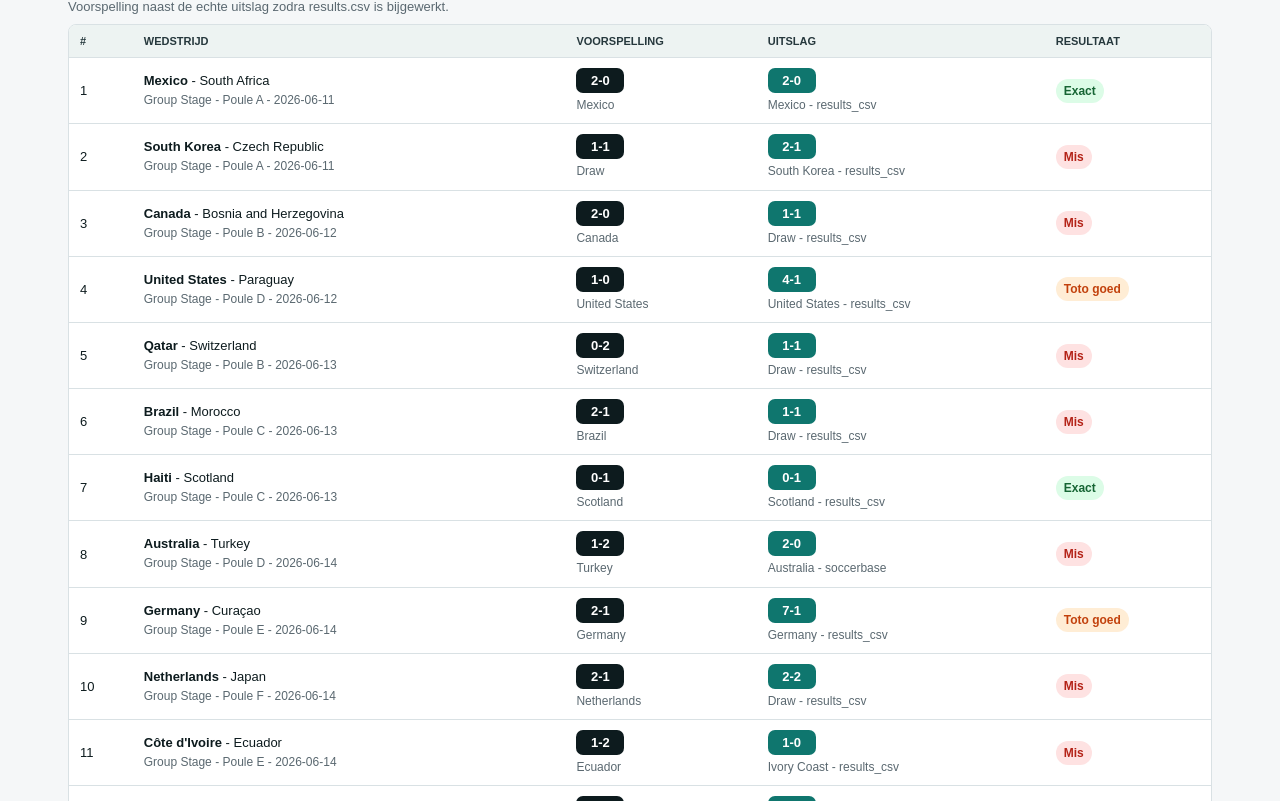
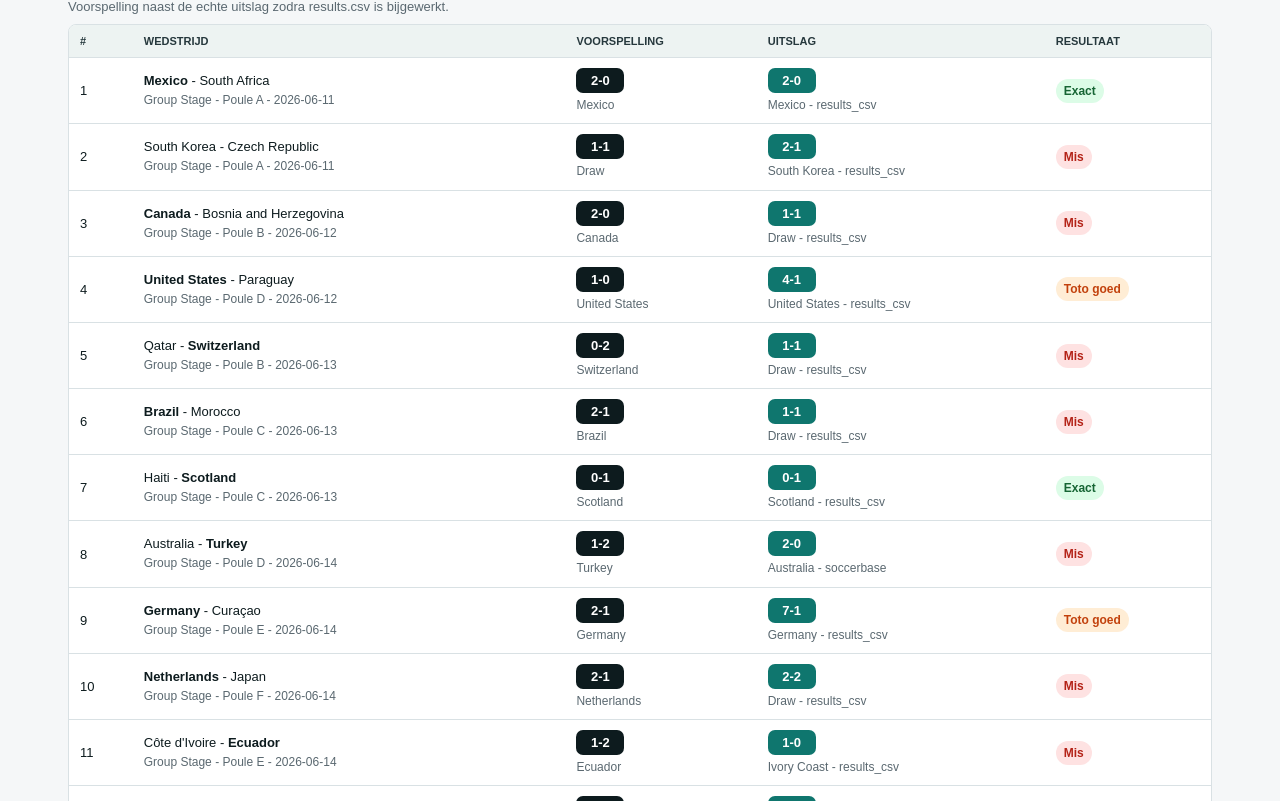
Before and after one commit to thomlaer/voetbal_prediction, a Next.js app in the folder github_vercel_app/: page / in a window 1280 px wide. Shown: the part 899-1700 px from the top of the page. Built offline with nearby package versions, Linux system fonts and the light colour scheme.

Commit message:
Bold predicted match winners

```diff
--- a/github_vercel_app/src/app/page.tsx
+++ b/github_vercel_app/src/app/page.tsx
@@ -236,6 +236,23 @@ function displayScore(row: Prediction) {
   return row.filled_score || row.pre_match_score || row.score;
 }
 
+function displayWinner(row: Prediction) {
+  return row.filled_predicted_winner || row.pre_match_predicted_winner || row.predicted_winner;
+}
+
+function matchupLabel(row: Prediction) {
+  const winner = displayWinner(row);
+  const homeIsWinner = winner === row.home_team;
+  const awayIsWinner = winner === row.away_team;
+
+  return (
+    <>
+      {homeIsWinner ? <strong>{row.home_team}</strong> : row.home_team} -{" "}
+      {awayIsWinner ? <strong>{row.away_team}</strong> : row.away_team}
+    </>
+  );
+}
+
 function hasOutcomeProbabilities(row: Prediction) {
   return [row.prob_home_win, row.prob_draw, row.prob_away_win].some(
     (value) => value !== undefined && value !== null,
@@ -413,7 +430,7 @@ export default async function Home() {
                     <tr key={`played-${row.stage}-${row.match_number}`}>
                       <td className="mono">{row.match_number}</td>
                       <td>
-                        <strong>{row.home_team}</strong> - {row.away_team}
+                        {matchupLabel(row)}
                         <div className="metric-note">
                           {row.stage}
                           {row.group ? ` - Poule ${row.group}` : ""} - {row.date}
@@ -487,7 +504,7 @@ export default async function Home() {
                           <tr key={`round-${stage}-${row.match_number}`}>
                             <td className="mono">{row.match_number}</td>
                             <td>
-                              <strong>{row.home_team}</strong> - {row.away_team}
+                              {matchupLabel(row)}
                               <div className="metric-note">
                                 {row.group ? `Poule ${row.group}` : stageLabel(row.stage)} - {row.date}
                                 {isPlayed(row) ? ` - uitslag ${row.actual_score}` : ""}
@@ -587,7 +604,7 @@ export default async function Home() {
                     <td className="mono">{row.match_number}</td>
                     <td>{row.stage}</td>
                     <td>
-                      <strong>{row.home_team}</strong> - {row.away_team}
+                      {matchupLabel(row)}
                       {hasOutcomeProbabilities(row) ? <div className="prob-note">{probabilityLine(row)}</div> : null}
                     </td>
                     <td>
```
